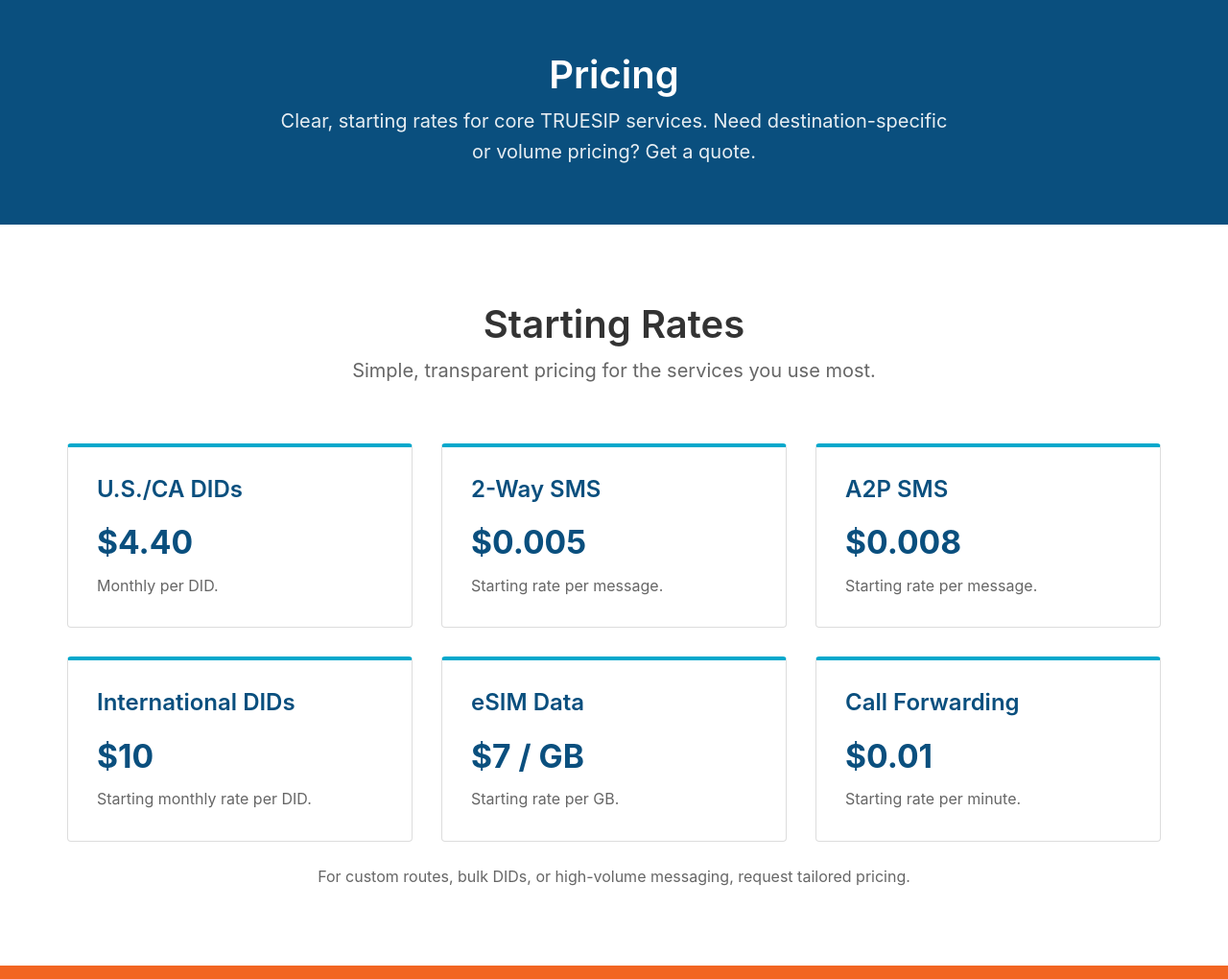
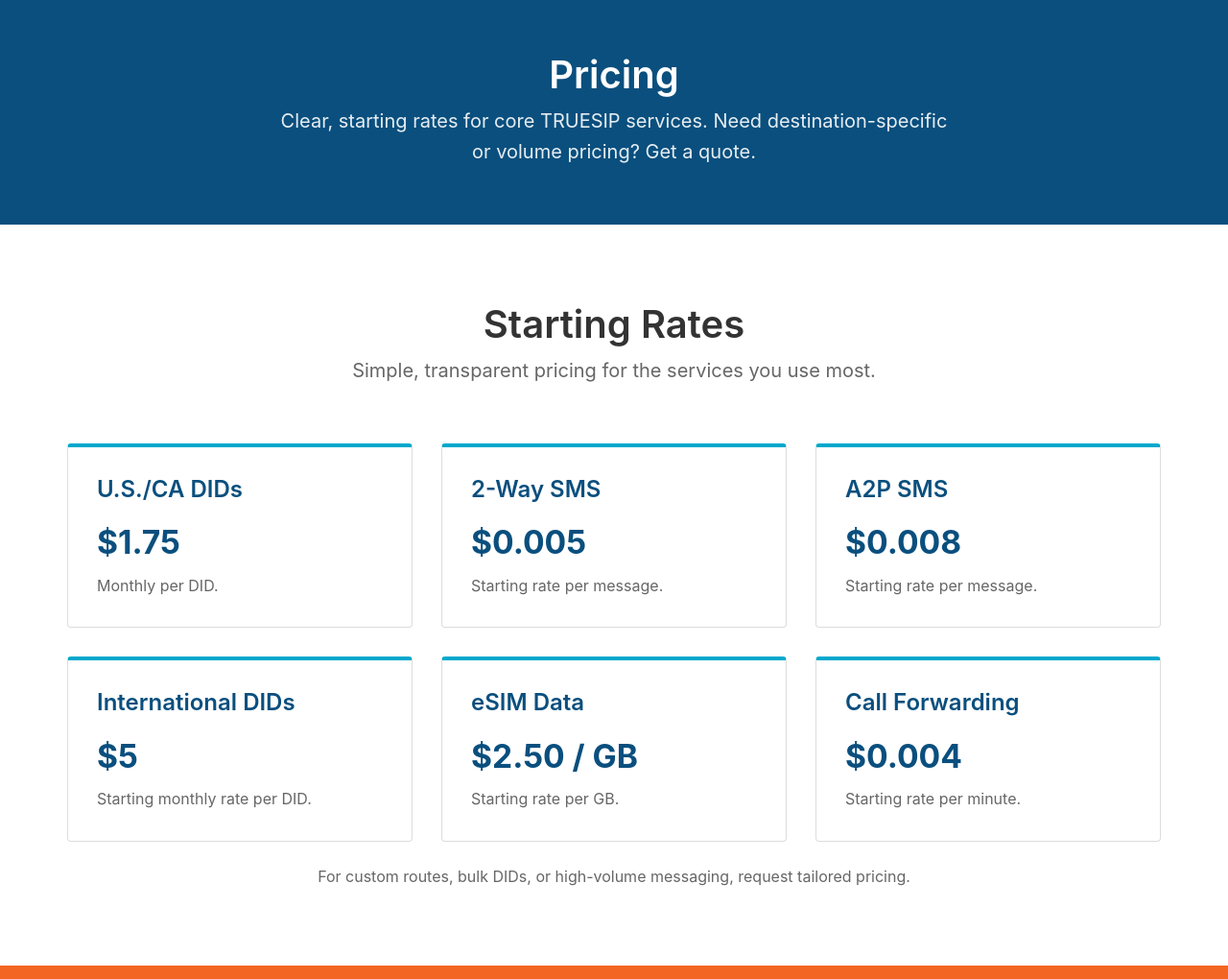
Before and after one commit to truesip/truesip, a plain HTML site: page pricing.html in a window 1280 px wide. Shown: the part 77-1097 px from the top of the page at 96% size. Drawn offline with Linux system fonts and the light colour scheme.

Commit message:
Adjust pricing rates
Co-Authored-By: Warp <agent@warp.dev>

```diff
--- a/pricing.html
+++ b/pricing.html
@@ -47,7 +47,7 @@
           <div class="grid pricing-grid">
             <article class="card price-card">
               <h3>U.S./CA DIDs</h3>
-              <p class="price-value">$4.40</p>
+              <p class="price-value">$1.75</p>
               <p class="price-note">Monthly per DID.</p>
             </article>
             <article class="card price-card">
@@ -62,17 +62,17 @@
             </article>
             <article class="card price-card">
               <h3>International DIDs</h3>
-              <p class="price-value">$10</p>
+              <p class="price-value">$5</p>
               <p class="price-note">Starting monthly rate per DID.</p>
             </article>
             <article class="card price-card">
               <h3>eSIM Data</h3>
-              <p class="price-value">$7 / GB</p>
+              <p class="price-value">$2.50 / GB</p>
               <p class="price-note">Starting rate per GB.</p>
             </article>
             <article class="card price-card">
               <h3>Call Forwarding</h3>
-              <p class="price-value">$0.01</p>
+              <p class="price-value">$0.004</p>
               <p class="price-note">Starting rate per minute.</p>
             </article>
           </div>
```
